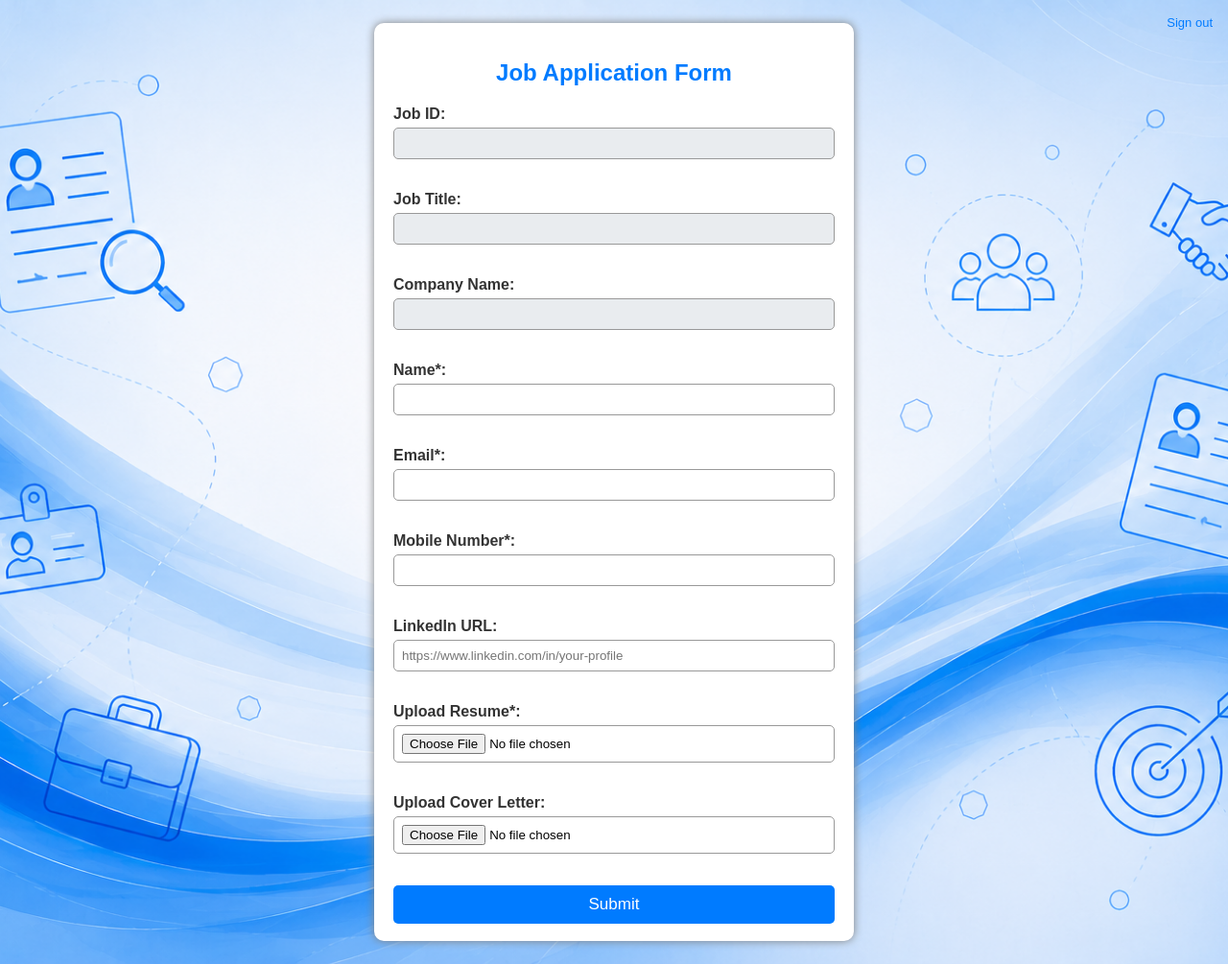
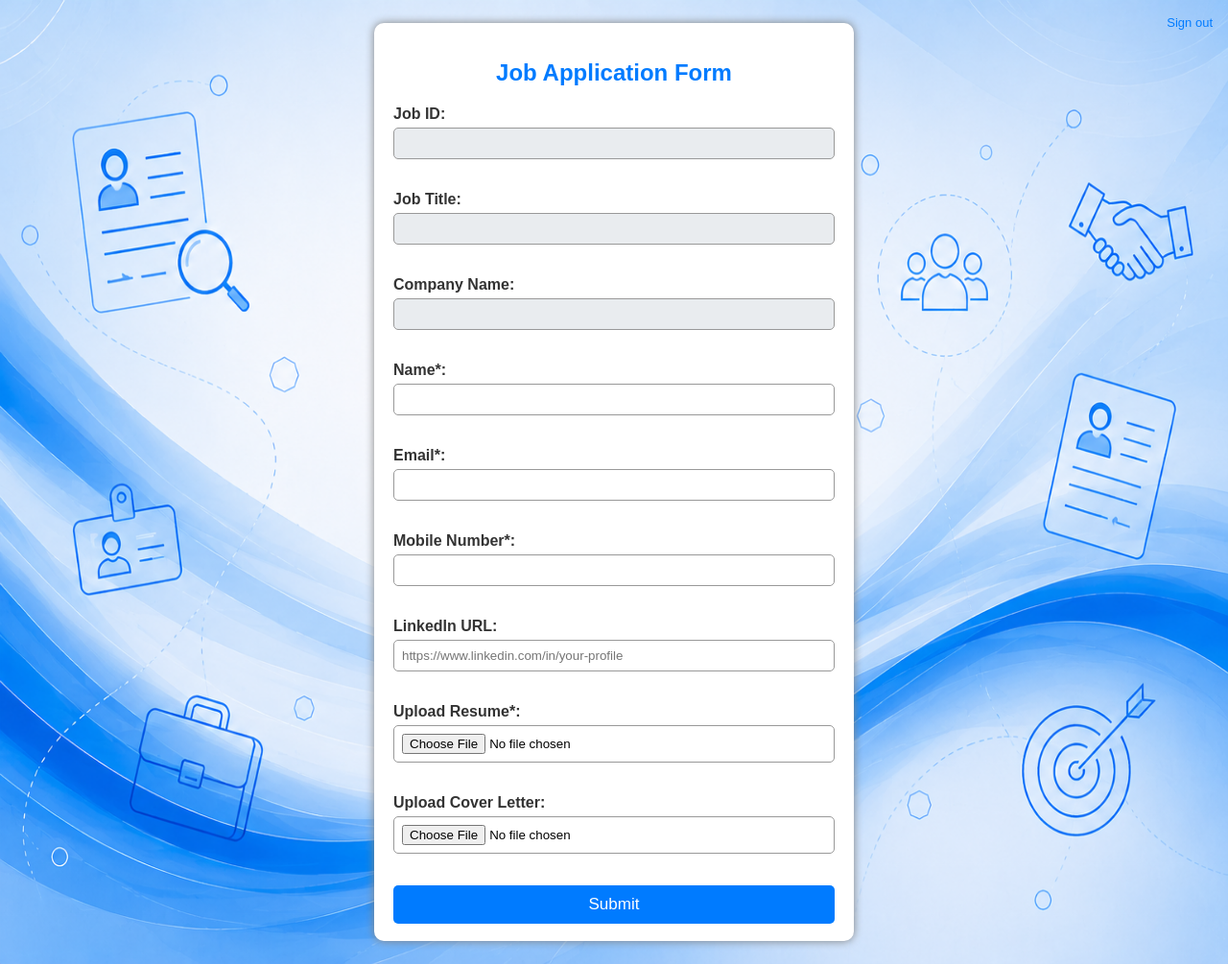
Before and after one commit to Vaibhavkaremgar/Eve_job_application_Form, a FastAPI app: template templates/index.html in a window 1280 px wide. Shown: the whole page at 96% size. Run offline with FastAPI, Linux system fonts and the light colour scheme; the template is opened without the code that fills it, so the values that code supplies are empty.

Commit message:
Done changes

```diff
--- a/templates/index.html
+++ b/templates/index.html
@@ -16,7 +16,8 @@
             background-image: url("/static/background.png");
             background-repeat: no-repeat;
             background-position: center center;
-            background-size: cover;
+            /* background-size: cover; */
+            background-size: 100% 100%;
             background-attachment: scroll;
             background-color: #f6f9ff;
             overflow-x: hidden;
```
